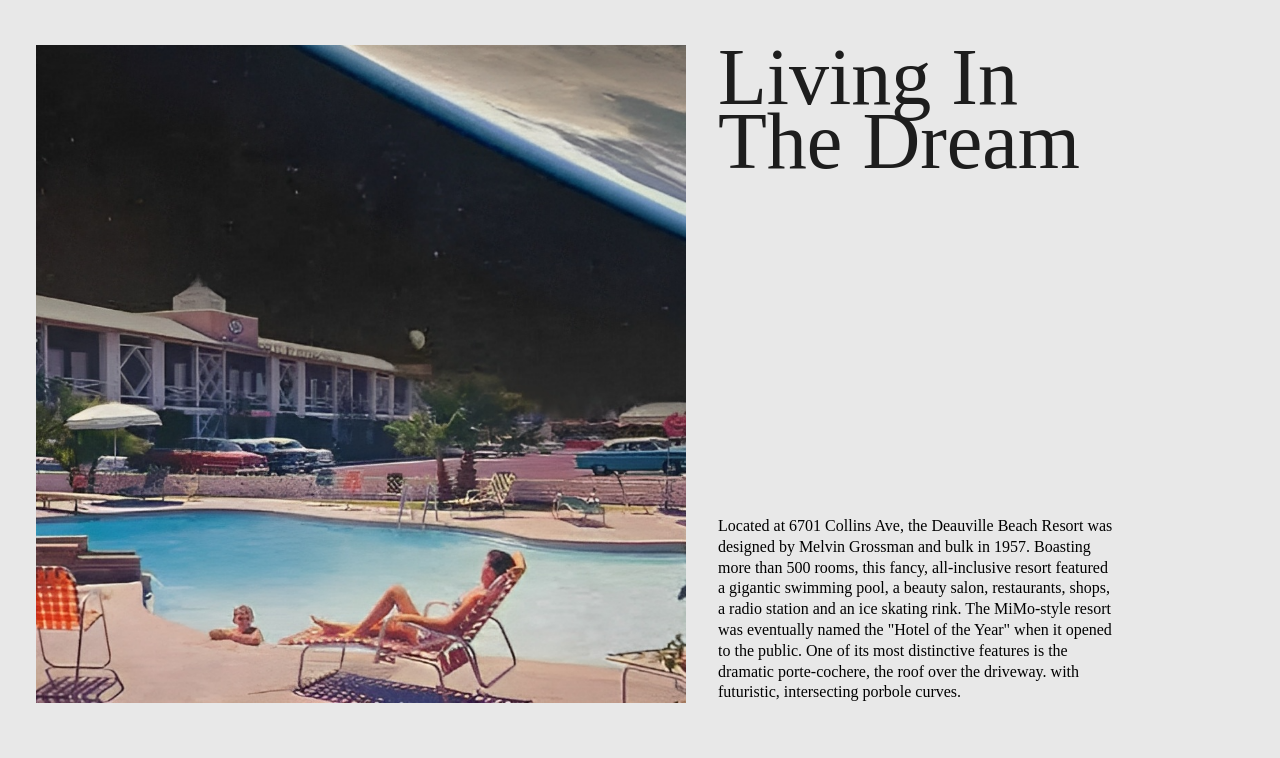
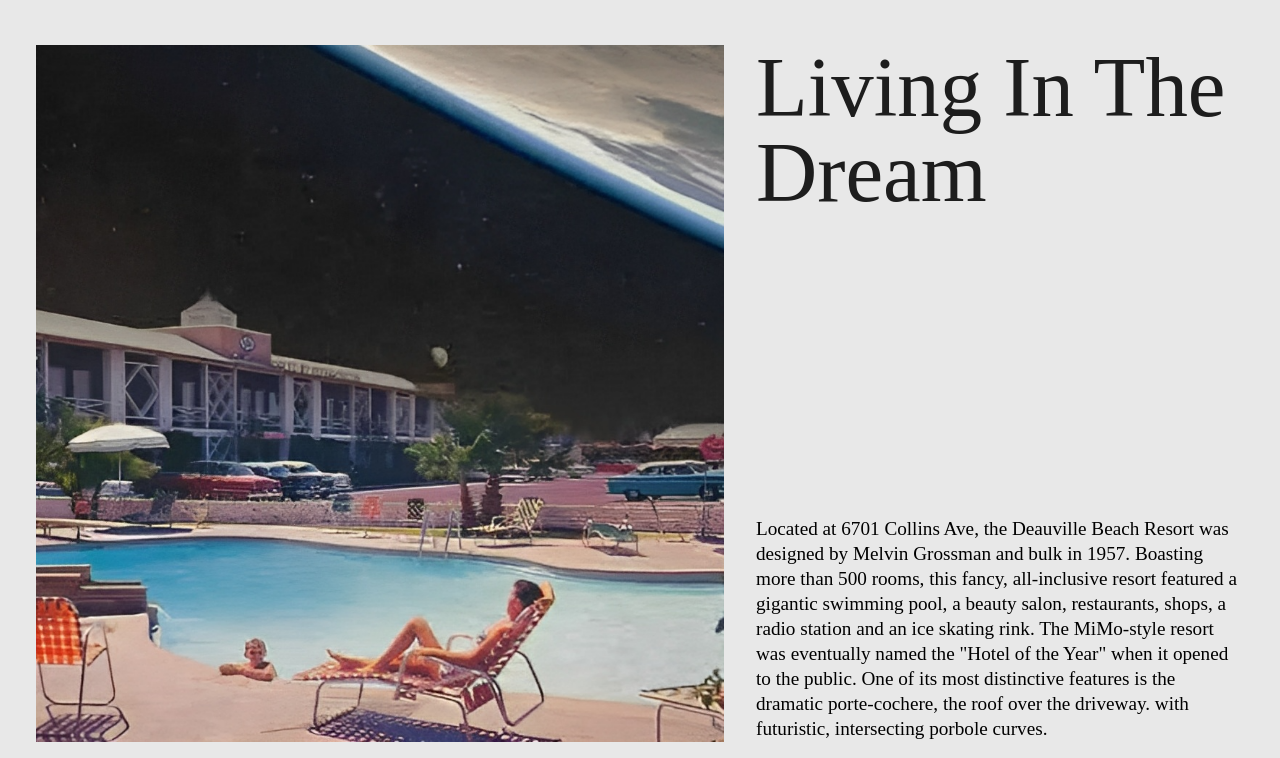
Before and after one commit to kunleashaolu/layouts, a plain HTML site: page pages/deauville-hotel/article.html in a window 1280 px wide. Shown: the part 55-813 px from the top of the page. Drawn offline with Linux system fonts and the light colour scheme; a web font is replaced by a local one.

Commit message:
layout 1: wrap up

```diff
--- a/pages/deauville-hotel/article.css
+++ b/pages/deauville-hotel/article.css
@@ -35,25 +35,28 @@ article {
 }
 
 article img {
-  width: min(100vw, 650px);
+  width: min(100%, 650px);
   height: 100%;
+  flex-grow: 1;
 }
 
 article .content {
+  width: min(100%, 450px);
   display: flex;
   flex-direction: column;
   justify-content: space-between;
   gap: 2em;
-  width: min(100vw, 400px);
+  flex-grow: 1;
 }
 
 h2 {
-  font-size: clamp(1.3rem, 1.3rem + 5vw, 5rem);
+  font-size: clamp(1.3rem, 1.3rem + 5vw, 6rem);
   font-weight: 200;
   color: #1d1d1d;
-  line-height: 0.8;
+  line-height: 1;
 }
 
 .content p {
   line-height: 1.3;
+  font-size: clamp(0.8rem, 0.8rem + 0.5vw, 1.3rem);
 }
```
